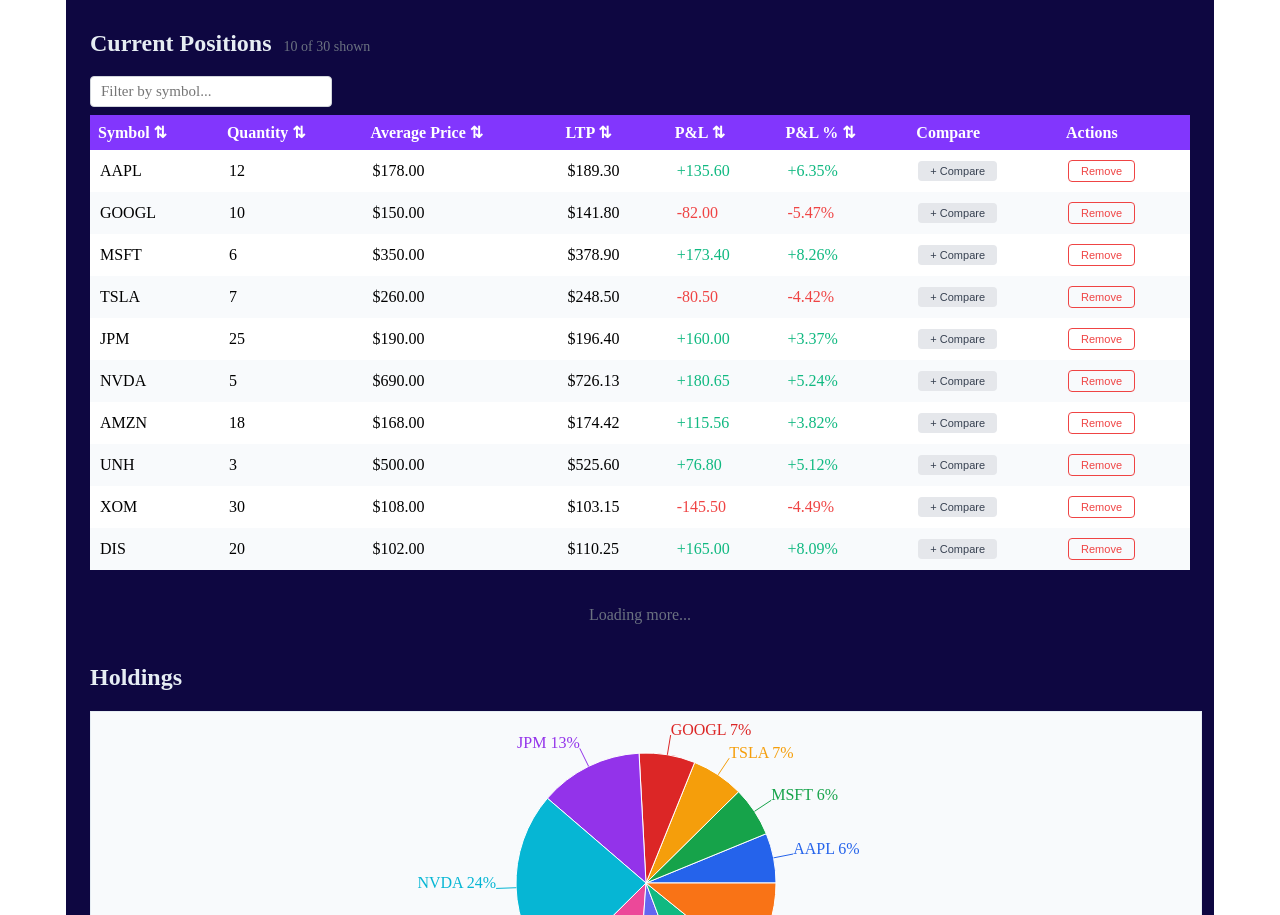
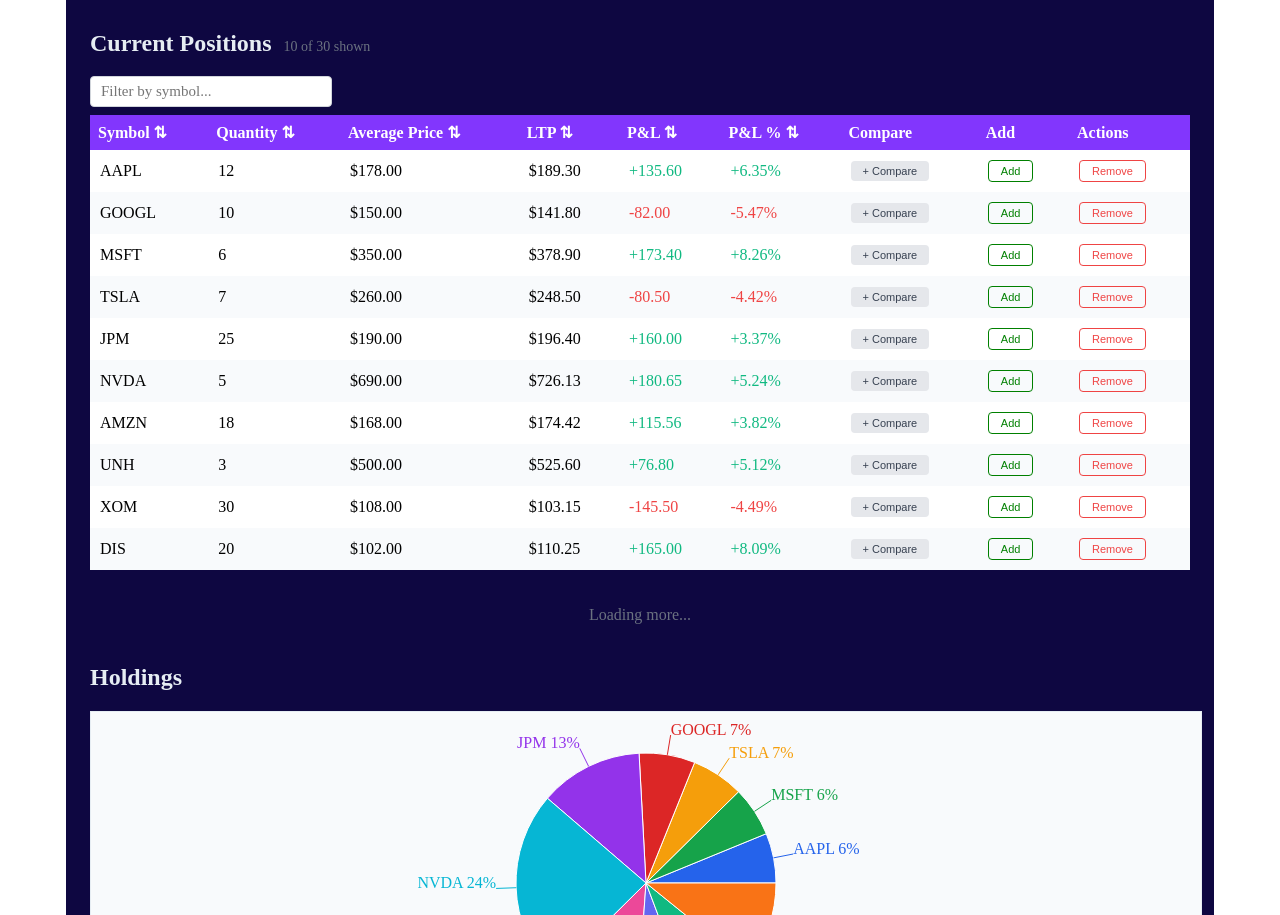
Before and after one commit to sanikasule/week2-sanika, a React (Vite) app: page / in a window 1280 px wide. Shown: the part 2490-3405 px from the top of the page. Built offline with nearby package versions, Linux system fonts and the light colour scheme.

Commit message:
added addPosition to position feature.

```diff
--- a/src/features/positions/PositionsFeature.tsx
+++ b/src/features/positions/PositionsFeature.tsx
@@ -223,12 +223,13 @@
 }) => {
   // 1. Get data and actions from the store
   // We use allPositions from store as the source of truth
-  const { allPositions, toggleCompare, compareList, removePosition } = usePositionStore(
+  const { allPositions, toggleCompare, compareList, addPosition, removePosition } = usePositionStore(
     useShallow((s) => ({
       allPositions: s.allPositions,
       toggleCompare: s.toggleCompare,
       compareList: s.compareList,
-      removePosition: s.removePosition
+      addPosition: s.addPosition,
+      removePosition: s.removePosition,
     }))
   );
 
@@ -329,6 +330,29 @@
             },
           },
           {
+            key: '__add',
+            header: 'Add',
+            render: (_, row) => (
+              <button
+                onClick={(e) => {
+                  e.stopPropagation();
+                  addPosition(row);
+                }}
+                style={{
+                  background: 'transparent',
+                  color: 'green',
+                  border: '1px solid green',
+                  borderRadius: 4,
+                  padding: '4px 12px',
+                  fontSize: 11,
+                  cursor: 'pointer',
+                }}
+              >
+                Add
+              </button>
+            ),
+          },
+          {
             key: '__remove',
             header: 'Actions',
             render: (_, row) => (
--- a/src/stores/usePositionStore.ts
+++ b/src/stores/usePositionStore.ts
@@ -42,24 +42,31 @@
 
   isInCompare: (id) => get().compareList.some(s => s.id === id),
 
-  addPosition: (position) => set((state) => {
-    const existingIndex = state.allPositions.findIndex(p => p.symbol === position.symbol);
+    addPosition: function (position) {
+        set(function (prev) {
+            const existing = prev.allPositions.find(function (p) {
+                return p.symbol === position.symbol;
+            });
 
-    if (existingIndex !== -1) {
-      const updatedPositions = [...state.allPositions];
-      const p = updatedPositions[existingIndex];
+            if (existing) {
+                // Merge: weighted average price calculation
+                return {
+                    positions: prev.allPositions.map(function (p) {
+                        if (p.symbol !== position.symbol) return p;
+                        const totalQty = p.qty + position.qty;
+                        const avgPrice = (
+                            (p.avgPrice * p.qty)
+                            + (position.avgPrice * position.qty)
 
-      const totalQty = p.qty + position.qty;
-      // Weighted Average Price Calculation
-      const avgPrice = ((p.avgPrice * p.qty) + (position.avgPrice * position.qty)) / totalQty;
-
-      updatedPositions[existingIndex] = { ...p, qty: totalQty, avgPrice };
-
-      return { allPositions: updatedPositions };
-    }
-
-    return { allPositions: [...state.allPositions, position] };
-  }),
+                        ) / totalQty;
+                        return { ...p, quantity: totalQty, avgPrice };
+                    }),
+                };
+            }
+            // New symbol — just append
+            return { allPositions: [...prev.allPositions, position] };
+        });
+    },
 
   removePosition: (id) => set((state) => ({
     allPositions: state.allPositions.filter(s => s.id !== id),
--- a/src/types/stock.types.ts
+++ b/src/types/stock.types.ts
@@ -46,4 +46,5 @@
     pnlPct: number;
     __actions?: never;
     __remove?: never;
+    __add?: never;
 }
```
